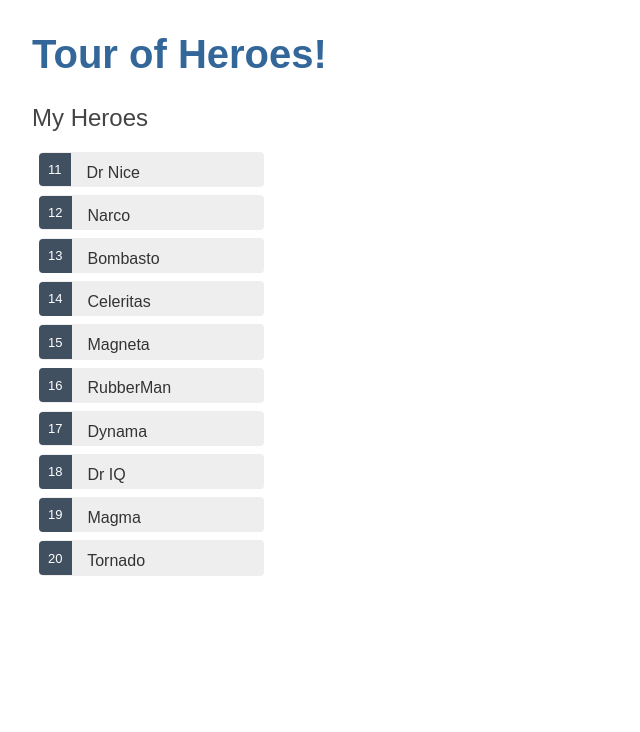
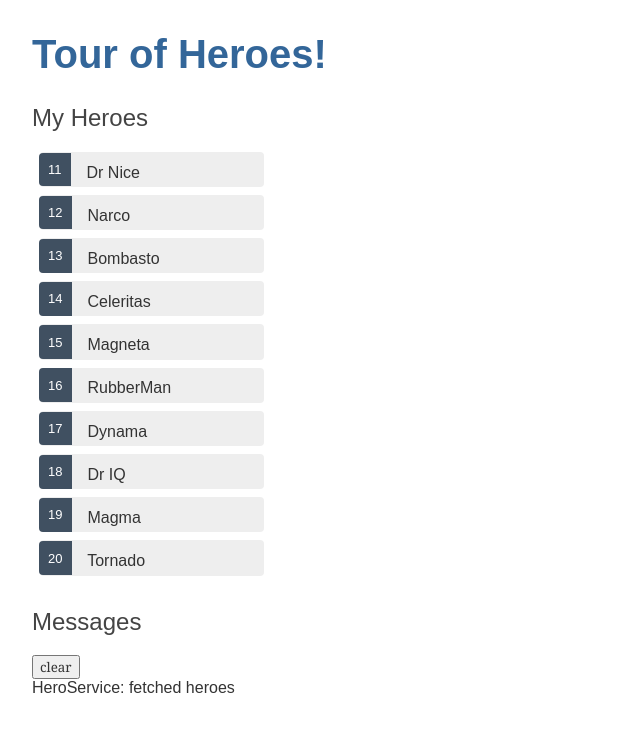
Before and after one commit to 8e3Yn4uK/my-project, an Angular app: page / in a window 1280 px wide. Shown: the top 732 px of the page, without its empty margins (0-640 px from the left). Built offline with nearby package versions, Linux system fonts and the light colour scheme.

Commit message:
services

```diff
--- a/src/app/app.component.html
+++ b/src/app/app.component.html
@@ -4,3 +4,4 @@
   {{ title }}!
 </h1>
 <app-heroes></app-heroes>
+<app-messages></app-messages>
--- a/src/app/app.module.ts
+++ b/src/app/app.module.ts
@@ -5,12 +5,14 @@
 import { AppComponent } from './app.component';
 import { HeroesComponent } from './heroes/heroes.component';
 import { HeroDetailComponent } from './hero-detail/hero-detail.component';
+import { MessagesComponent } from './messages/messages.component';
 
 @NgModule({
   declarations: [
     AppComponent,
     HeroesComponent,
-    HeroDetailComponent
+    HeroDetailComponent,
+    MessagesComponent
   ],
   imports: [
     BrowserModule,
--- /dev/null
+++ b/src/app/hero.service.ts
@@ -0,0 +1,18 @@
+import { Injectable } from '@angular/core';
+import { Hero } from "./hero";
+import { HEROES} from "./mock-heroes";
+import {Observable, of} from "rxjs";
+import { MessageService} from "./message.service";
+
+@Injectable({
+  providedIn: 'root'
+})
+export class HeroService {
+
+  constructor(private messageService: MessageService) { }
+
+  getHeroes(): Observable<Hero[]>{
+    this.messageService.add('HeroService: fetched heroes');
+    return of(HEROES);
+  }
+}
--- a/src/app/heroes/heroes.component.ts
+++ b/src/app/heroes/heroes.component.ts
@@ -1,6 +1,6 @@
 import {Component, OnInit} from '@angular/core';
 import {Hero} from "../hero";
-import {HEROES} from "../mock-heroes";
+import {HeroService} from "../hero.service";
 
 @Component({
   selector: 'app-heroes',
@@ -9,19 +9,24 @@
 })
 export class HeroesComponent implements OnInit {
 
-  heroes = HEROES;
+  heroes: Hero[];
 
   selectedHero: Hero;
 
-  constructor() {
+  constructor(private heroService: HeroService) {
   }
 
   ngOnInit() {
-
+    this.getHeroes();
   }
 
   onSelect(hero: Hero): void{
     this.selectedHero = hero;
   }
 
+  getHeroes(): void{
+    this.heroService.getHeroes()
+      .subscribe(heroes => this.heroes = heroes);
+  }
+
 }
--- /dev/null
+++ b/src/app/message.service.ts
@@ -0,0 +1,16 @@
+import { Injectable } from '@angular/core';
+
+@Injectable({
+  providedIn: 'root',
+})
+export class MessageService {
+  messages: string[] = [];
+
+  add(message: string) {
+    this.messages.push(message);
+  }
+
+  clear() {
+    this.messages = [];
+  }
+}
--- /dev/null
+++ b/src/app/messages/messages.component.html
@@ -0,0 +1,8 @@
+<div *ngIf="messageService.messages.length">
+
+  <h2>Messages</h2>
+  <button class="clear"
+          (click)="messageService.clear()">clear</button>
+  <div *ngFor='let message of messageService.messages'> {{message}} </div>
+
+</div>
--- /dev/null
+++ b/src/app/messages/messages.component.ts
@@ -0,0 +1,16 @@
+import { Component, OnInit } from '@angular/core';
+import {MessageService} from "../message.service";
+
+@Component({
+  selector: 'app-messages',
+  templateUrl: './messages.component.html',
+  styleUrls: ['./messages.component.css']
+})
+export class MessagesComponent implements OnInit {
+
+  constructor(public messageService: MessageService) { }
+
+  ngOnInit() {
+  }
+
+}
```
Also changed, not shown: src/app/messages/messages.component.css (added).
